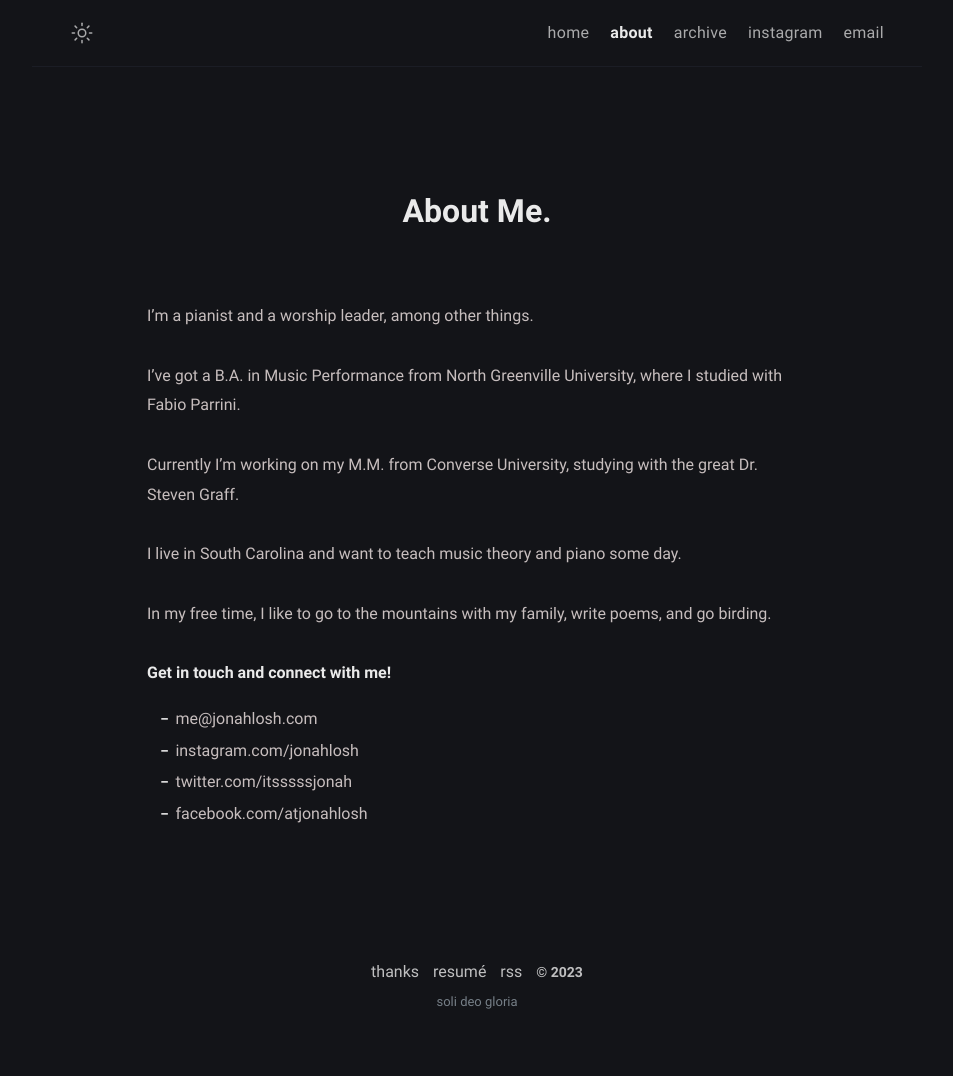
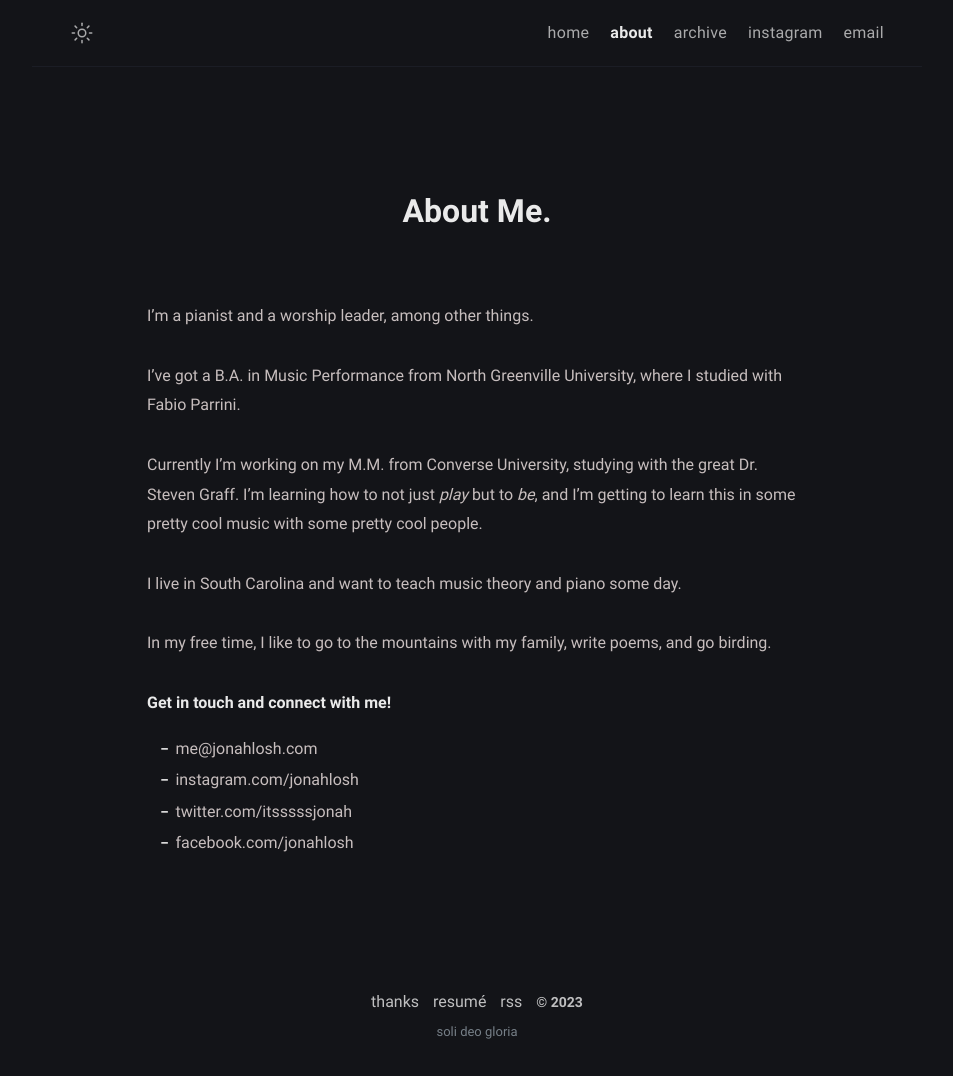
Before and after one commit to atrial-albumen/atrial-albumen.github.io, a Jekyll site: the page built from about.md, in a window 1280 px wide. Shown: the whole page, without its empty margins (163-1116 px from the left). Built offline with Jekyll 4.4.1, drawn with Linux system fonts in a browser that asks for light colours; before the commit the page ends 1046 px from its top, so only the background shows below that.

Commit message:
Update about.md

```diff
--- a/about.md
+++ b/about.md
@@ -10,7 +10,7 @@ I'm a pianist and a worship leader, among other things.
 
 I've got a B.A. in Music Performance from North Greenville University, where I studied with Fabio Parrini.
 
-Currently I'm working on my M.M. from Converse University, studying with the great Dr. Steven Graff.
+Currently I'm working on my M.M. from Converse University, studying with the great Dr. Steven Graff. I'm learning how to not just *play* but to *be*, and I'm getting to learn this in some pretty cool music with some pretty cool people.
 
 I live in South Carolina and want to teach music theory and piano some day.
 
@@ -21,4 +21,4 @@ In my free time, I like to go to the mountains with my family, write poems, and
 - {{ site.author.email }}
 - instagram.com/{{ site.author.username }}
 - twitter.com/{{ site.author.twitter }}
-- facebook.com/{{ site.author.facebook }}
+- facebook.com/{{ site.author.username }}
```
